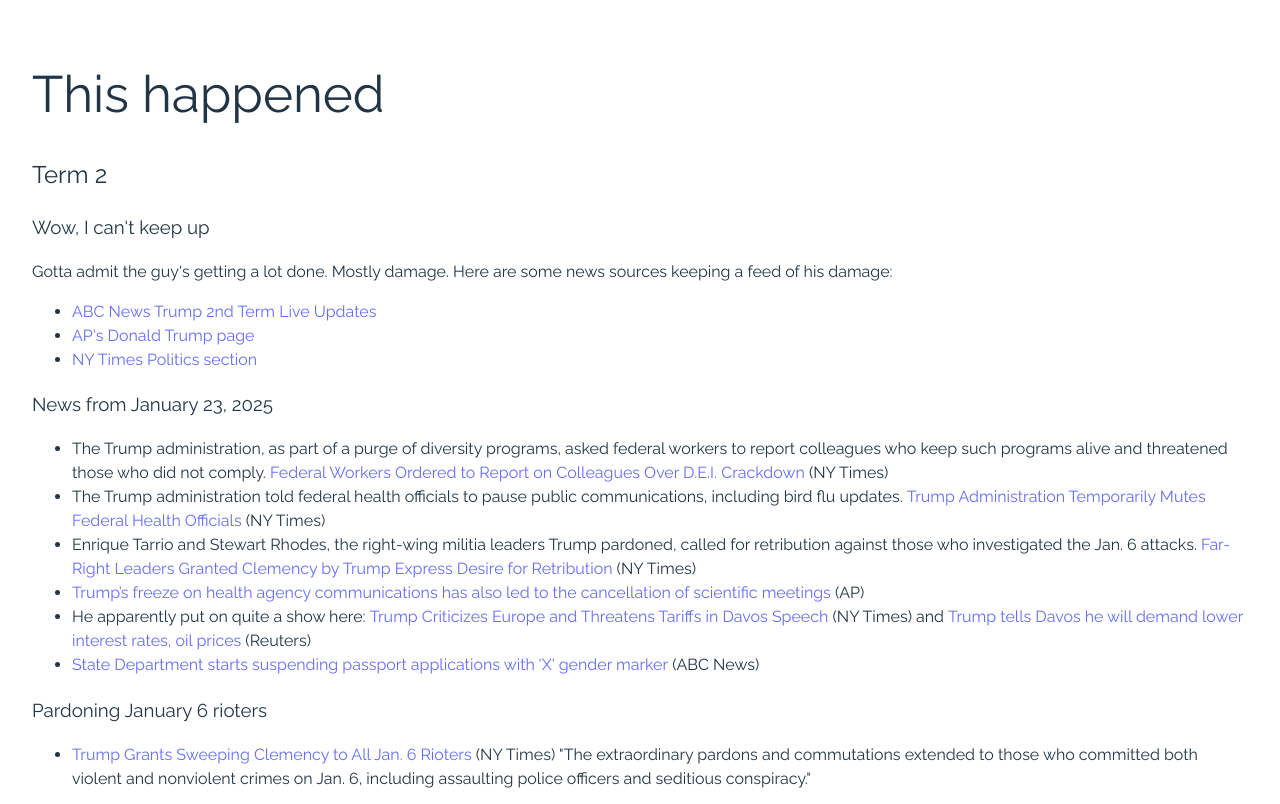
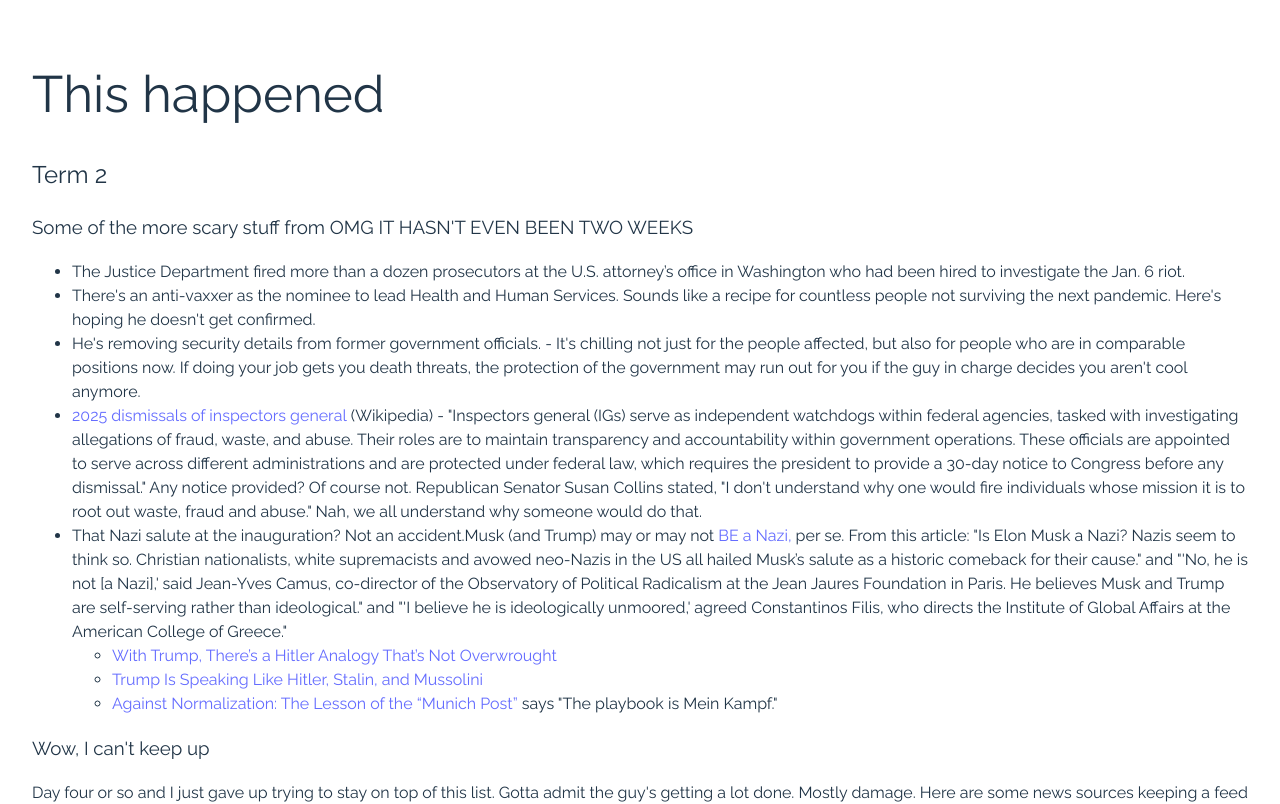
Before and after one commit to bouncingleaf/artweb, a React (Vite) app: page /occupant in a window 1280 px wide. Shown: the top 804 px of the page. Built offline with nearby package versions, Linux system fonts and the light colour scheme.

Commit message:
Updates it hasnt even been a week

```diff
--- a/src/Occupant/Occupant.tsx
+++ b/src/Occupant/Occupant.tsx
@@ -5,8 +5,48 @@
         <h1>This happened</h1>
         <div>
             <h2>Term 2</h2>
+
+            <h3>
+                Some of the more scary stuff from OMG IT HASN'T EVEN BEEN TWO WEEKS
+            </h3>
+            <ul>
+                <li>
+                    The Justice Department fired more than a dozen prosecutors at the U.S. attorney’s office in Washington who had been hired to investigate the Jan. 6 riot.
+                </li>
+                <li>
+                    There's an anti-vaxxer as the nominee to lead Health and Human Services. Sounds like a recipe for countless people not surviving the next pandemic. Here's hoping he doesn't get confirmed.
+                </li>
+                <li>
+                    <b>He's removing security details from former government officials.</b> - It's chilling not just for the people affected, but also for people who are in comparable positions now. If doing your job gets you death threats, the protection of the government may run out for you if the guy in charge decides you aren't cool anymore.
+                </li>
+                <li>
+                    <Link to="https://en.wikipedia.org/wiki/2025_dismissals_of_inspectors_general">2025 dismissals of inspectors general</Link> (Wikipedia) -
+                    "Inspectors general (IGs) serve as independent watchdogs within federal agencies, tasked with investigating allegations of fraud, waste, and abuse. Their roles are to maintain transparency and accountability within government operations. These officials are appointed to serve across different administrations and are protected under federal law, which requires the president to provide a 30-day notice to Congress before any dismissal."
+                    Any notice provided? Of course not. Republican Senator Susan Collins stated, "I don't understand why one would fire individuals whose mission it is to root out waste, fraud and abuse." Nah, we all understand why someone would do that.
+                </li>
+                <li>
+                    <b>That Nazi salute at the inauguration? Not an accident.</b>
+                    Musk (and Trump) may or may not <Link to="https://www.aljazeera.com/news/2025/1/31/is-elon-musk-a-nazi-and-can-he-get-european-far-right-hardliners-elected">BE a Nazi,</Link> per se. From this article:
+                    "Is Elon Musk a Nazi? Nazis seem to think so. Christian nationalists, white supremacists and avowed neo-Nazis in the US all hailed Musk’s salute as a historic comeback for their cause." and "'No, he is not [a Nazi],' said Jean-Yves Camus, co-director of the Observatory of Political Radicalism at the Jean Jaures Foundation in Paris. He believes Musk and Trump are self-serving rather than ideological."
+                    and "'I believe he is ideologically unmoored,' agreed Constantinos Filis, who directs the Institute of Global Affairs at the American College of Greece."
+                    <ul>
+                        <li>
+                            <Link to="https://washingtonmonthly.com/2024/11/01/with-trump-theres-a-hitler-analogy-thats-not-overwrought/">With Trump, There’s a Hitler Analogy That’s Not Overwrought</Link>
+                        </li>
+                        <li>
+                            <Link to="https://www.theatlantic.com/politics/archive/2024/10/trump-authoritarian-rhetoric-hitler-mussolini/680296/">Trump Is Speaking Like Hitler, Stalin, and Mussolini</Link>
+
+                        </li>
+                        <li>
+                            <Link to="https://lareviewofbooks.org/article/normalization-lesson-munich-post/">Against Normalization: The Lesson of the “Munich Post”</Link> says "The playbook is Mein Kampf."
+                        </li>
+
+                    </ul>
+                </li>
+            </ul>
+
             <h3>Wow, I can't keep up</h3>
-            Gotta admit the guy's getting a lot done. Mostly damage.
+            Day four or so and I just gave up trying to stay on top of this list. Gotta admit the guy's getting a lot done. Mostly damage.
 
             Here are some news sources keeping a feed of his damage:
             <ul>
@@ -14,10 +54,16 @@
                     <Link to="https://abcnews.go.com/Politics/live-updates/trump-2nd-term-live-updates-executive-action-plans/?id=117934786">ABC News Trump 2nd Term Live Updates</Link>
                 </li>
                 <li>
-                    <Link to="https://apnews.com/hub/donald-trump">AP's Donald Trump page</Link>
+                    <Link to="https://apnews.com/hub/donald-trump">AP's Trump page</Link>
                 </li>
                 <li>
                     <Link to="https://www.nytimes.com/section/politics">NY Times Politics section</Link>
+                </li>
+                <li>
+                    <Link to="https://www.aljazeera.com/tag/donald-trump/">Al Jazeera's Trump page</Link>
+                </li>
+                <li>
+                    <Link to="https://www.nbcnews.com/politics/donald-trump">NBC News's Trump page</Link>
                 </li>
             </ul>
 
```
